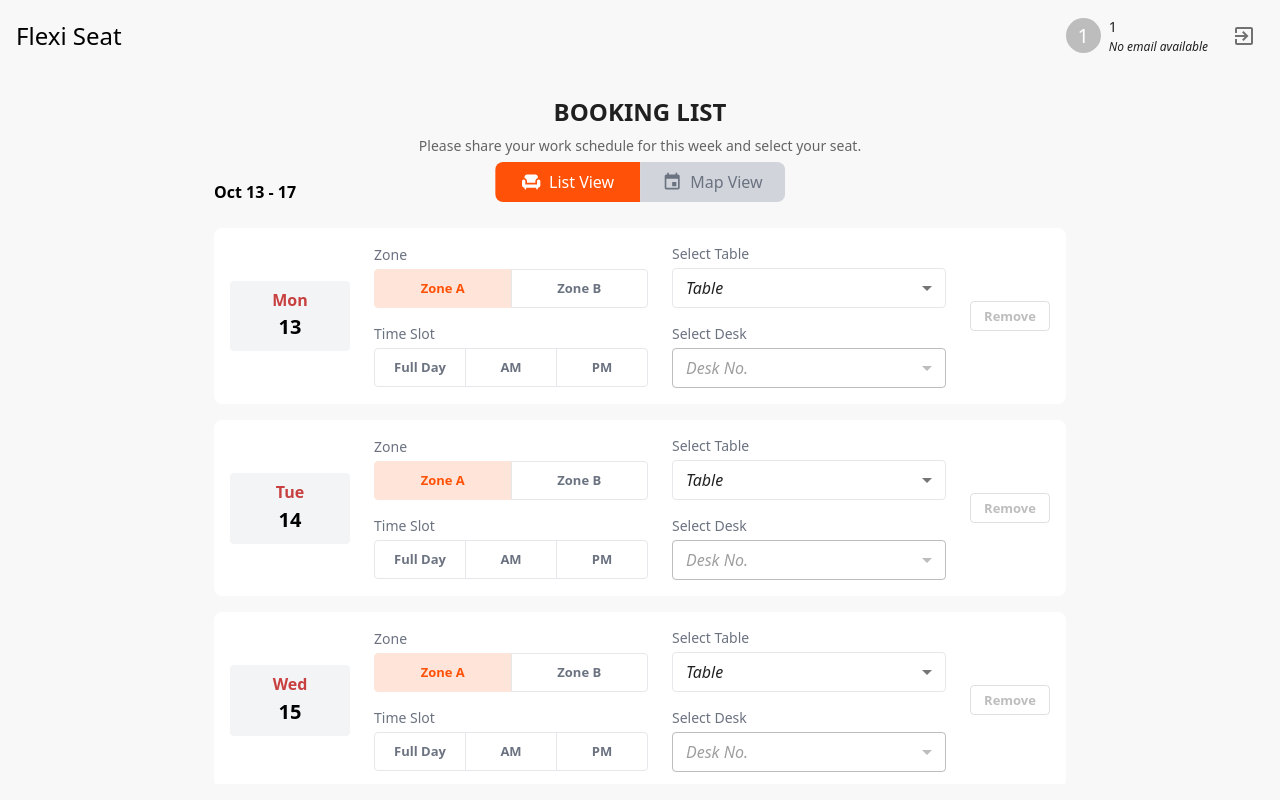
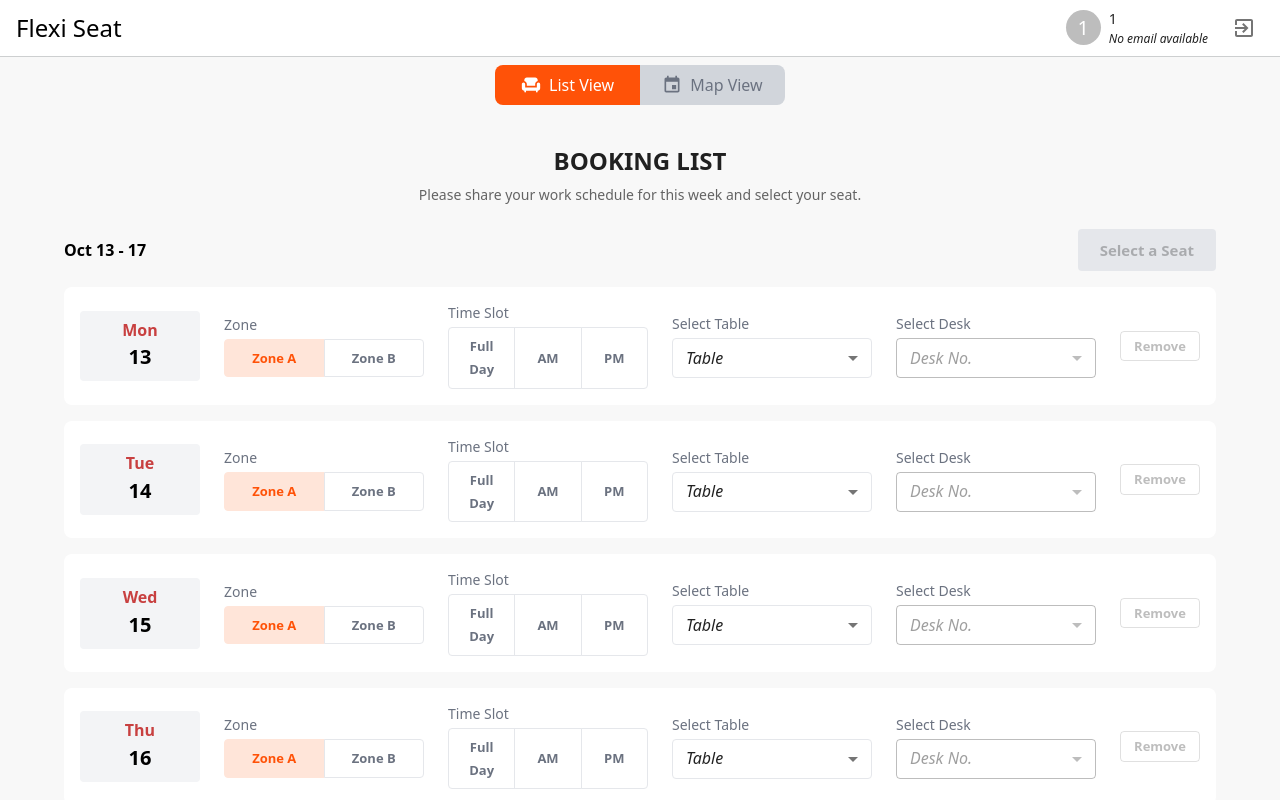
Before and after one commit to amelie-pierce/seat-book-deploy, a Next.js app: page / in a window 1280 px wide. Built offline with nearby package versions, Linux system fonts and the light colour scheme; sample sign-in values are in the browser's storage.

Commit message:
update styling

```diff
--- a/src/app/page.tsx
+++ b/src/app/page.tsx
@@ -646,7 +646,7 @@ export default function Home() {
     <Container
       maxWidth={false}
       disableGutters
-      sx={{ height: "100vh", py: 2, display: "flex", flexDirection: "column" }}
+      sx={{ height: "100vh", display: "flex", flexDirection: "column" }}
     >
       {/* User Session Header */}
       <Box
@@ -654,8 +654,11 @@ export default function Home() {
           display: "flex",
           justifyContent: "space-between",
           alignItems: "center",
-          mb: 2,
+          mb: 1,
           px: 2,
+          py: 1,
+          backgroundColor: "#fff",
+          borderBottom: "1px solid #CDCFD0",
         }}
       >
         <Box sx={{ display: "flex", alignItems: "center", gap: 2 }}>
@@ -691,15 +694,13 @@ export default function Home() {
           </IconButton>
         </Box>
       </Box>
-
-
-
       <Box
         sx={{
           display: "flex",
           flex: 1,
-          position: "relative",
           overflow: "hidden",
+          flexDirection: "column",
+          alignItems: "center",
         }}
       >
         <Tabs
@@ -707,15 +708,12 @@ export default function Home() {
           onChange={handleDesktopTabChange}
           aria-label="desktop navigation tabs"
           sx={{
-            position: "absolute",
-            top: 90,
-            left: '50%',
-            zIndex: 1000,
             width: { xs: '100%', md: 'auto' },
-            transform: 'translateX(-50%)',
             "& .MuiTabs-indicator": {
               display: "none",
             },
+            pb: 2,
+            px: 2,
           }}
           variant="fullWidth"
         >
@@ -779,6 +777,7 @@ export default function Home() {
             p: 3,
             display: desktopTabValue === 0 ? "flex" : "none",
             flexDirection: "column",
+            width: "100%",
           }}
         >
           {desktopTabValue === 0 && (
@@ -843,6 +842,7 @@ export default function Home() {
             backgroundColor: "#f8f9fa",
             overflow: "hidden",
             display: desktopTabValue === 1 ? "block" : "none",
+            width: "100%",
           }}
         >
           {desktopTabValue === 1 && (
@@ -858,7 +858,6 @@ export default function Home() {
               currentUser={currentUser || undefined}
               timeSlot={bookingsMap[selectedDate || ""]?.timeSlot}
               onToggleDrawer={() => { }}
-              showDrawerToggle={false}
             />
           )}
         </Box>
--- a/src/components/ReservationForm.tsx
+++ b/src/components/ReservationForm.tsx
@@ -766,7 +766,7 @@ export default function ReservationForm({
 
   return (
     <>
-      <Container maxWidth="md">
+      <Container maxWidth="lg">
         <Typography
           variant="h5"
           component="h2"
@@ -789,17 +789,41 @@ export default function ReservationForm({
         </Typography>
 
         {/* Date Range Display */}
+        <Box sx={{ display: "flex", justifyContent: 'space-between', alignItems: "center", mb: 2 }}>
           {availableDates.length > 0 && (
             <Typography
               variant="body1"
               component="p"
-            mb={3}
               fontWeight={600}
               color="#000"
             >
               {availableDates[0].toLocaleDateString('en-US', { month: 'short', day: 'numeric' })} - {availableDates[availableDates.length - 1].toLocaleDateString('en-US', { day: 'numeric' })}
             </Typography>
           )}
+          <Button
+            type="submit"
+            variant="contained"
+            size="large"
+            sx={{
+              backgroundColor: "#FF5208",
+              textTransform: "none",
+              fontWeight: 600,
+              "&:hover": {
+                backgroundColor: "#E64A07",
+              },
+              "&:disabled": {
+                backgroundColor: "#E5E7EB",
+              },
+            }}
+            disabled={!isFormValid}
+          >
+            {totalBookings === 0
+              ? "Select a Seat"
+              : totalBookings === 1
+                ? "Reserve Seat"
+                : `Reserve ${totalBookings} Seats`}
+          </Button>
+        </Box>
 
         {/* Date, Seat, and Delete Button Row */}
         <Box sx={{ display: "flex", flexDirection: "column", gap: 2, mb: 2 }}>
@@ -872,9 +896,8 @@ export default function ReservationForm({
                 </Box>
 
                 {/* Booking Details Column */}
-                <Box sx={{ flex: 1, display: "flex", flexDirection: "column", gap: 2 }}>
                 {/* Zone Selection */}
-                  <Box>
+                <Box sx={{ flex: 1 }}>
                   <Typography variant="body2" sx={{ mb: 0.5, fontWeight: 500, fontSize: "0.875rem", color: "#6B7280" }}>
                     Zone
                   </Typography>
@@ -944,7 +967,7 @@ export default function ReservationForm({
                 </Box>
 
                 {/* Time Slot Selection */}
-                  <Box>
+                <Box sx={{ flex: 1 }}>
                   <Typography variant="body2" sx={{ mb: 0.5, fontWeight: 500, fontSize: "0.875rem", color: "#6B7280" }}>
                     Time Slot
                   </Typography>
@@ -1042,11 +1065,9 @@ export default function ReservationForm({
                     </ToggleButton>
                   </ToggleButtonGroup>
                 </Box>
-                </Box>
                 {/* Table and Desk Selection Row */}
-                <Box sx={{ flex: 1, display: "flex", flexDirection: "column", gap: 2 }}>
                 {/* Table Selection */}
-                  <Box>
+                <Box sx={{ flex: 1 }}>
                   <Typography variant="body2" sx={{ mb: 0.5, fontWeight: 500, fontSize: "0.875rem", color: "#6B7280" }}>
                     Select Table
                   </Typography>
@@ -1093,7 +1114,7 @@ export default function ReservationForm({
                 </Box>
 
                 {/* Desk Selection */}
-                  <Box>
+                <Box sx={{ flex: 1 }}>
                   <Typography variant="body2" sx={{ mb: 0.5, fontWeight: 500, fontSize: "0.875rem", color: "#6B7280" }}>
                     Select Desk
                   </Typography>
@@ -1181,7 +1202,6 @@ export default function ReservationForm({
                     </Select>
                   </FormControl>
                 </Box>
-                </Box>
 
                 {/* Remove Button */}
                 <Box sx={{ display: "flex", alignItems: "center" }}>
@@ -1238,37 +1258,6 @@ export default function ReservationForm({
             );
           })}
         </Box>
-
-        <Box
-          component="form"
-          onSubmit={handleSubmit}
-          sx={{ display: "flex", flexDirection: "column", gap: 2 }}
-        >
-          <Button
-            type="submit"
-            variant="contained"
-            size="large"
-            sx={{
-              mt: 2,
-              backgroundColor: "#FF5208",
-              textTransform: "none",
-              fontWeight: 600,
-              "&:hover": {
-                backgroundColor: "#E64A07",
-              },
-              "&:disabled": {
-                backgroundColor: "#E5E7EB",
-              },
-            }}
-            disabled={!isFormValid}
-          >
-            {totalBookings === 0
-              ? "Select a Seat"
-              : totalBookings === 1
-                ? "Reserve Seat"
-                : `Reserve ${totalBookings} Seats`}
-          </Button>
-        </Box>
       </Container>
 
       <Snackbar
--- a/src/components/SeatingLayout.tsx
+++ b/src/components/SeatingLayout.tsx
@@ -24,7 +24,6 @@ interface SeatingLayoutProps {
   currentUser?: string;
   timeSlot?: "AM" | "PM" | "FULL_DAY";
   onToggleDrawer?: () => void;
-  showDrawerToggle?: boolean;
 }
 
 export default function SeatingLayout({
@@ -38,8 +37,6 @@ export default function SeatingLayout({
   bookedSeats = [],
   currentUser,
   timeSlot,
-  onToggleDrawer,
-  showDrawerToggle = false,
 }: SeatingLayoutProps) {
   // eslint-disable-next-line @typescript-eslint/no-explicit-any
   const transformRef = useRef<any>(null);
@@ -158,73 +155,6 @@ export default function SeatingLayout({
         width: "100%",
       }}
     >
-      {/* Date header chips - full width and sticky at top */}
-      <Box
-        sx={{
-          width: "100%",
-          display: "flex",
-          alignItems: "center",
-          justifyContent: "space-between",
-          p: 2,
-          background: "#efefef",
-          position: "sticky",
-          top: 0,
-          zIndex: 100,
-          overflowX: "auto",
-          gap: 2,
-        }}
-      >
-        <Box sx={{ display: "flex", gap: 1, flex: 1, alignItems: "flex-start" }}>
-          {dateChips.dates.map((date) => {
-            const dateStr = formatLocalDate(date);
-            const isCurrentDate = dateStr === selectedDate;
-            // console.log('date', date, 'datestring', dateStr);
-
-            // Check if date is in the past (same logic as ReservationForm)
-            const isPastDate =
-              !dateChips.isAfterFridayDeadline && date < dateChips.today;
-
-            return (
-              <Chip
-                icon={<EventNoteIcon fontSize="small" color="inherit" />}
-                clickable={!isPastDate}
-                key={dateStr}
-                label={date.toLocaleDateString()}
-                sx={{
-                  cursor: isPastDate ? "not-allowed" : "pointer",
-                  opacity: isPastDate ? 0.5 : 1,
-                  fontSize: "0.875rem",
-                  borderRadius: 1,
-                  color: isCurrentDate ? "#fff" : "#1C262C",
-                  backgroundColor: isCurrentDate ? "primary.main" : "#fff",
-                  fontWeight: 600,
-                }}
-                onClick={
-                  onDateClick && !isPastDate
-                    ? () => onDateClick(dateStr)
-                    : undefined
-                }
-              />
-            );
-          })}
-        </Box>
-
-        {/* Drawer Toggle Button - Only show on desktop when enabled */}
-        {showDrawerToggle && onToggleDrawer && (
-          <IconButton
-            onClick={onToggleDrawer}
-            sx={{
-              color: "#000000",
-              borderRadius: 1,
-              "&:hover": {
-                backgroundColor: "rgba(0, 0, 0, 0.04)",
-              },
-            }}
-          >
-            <MenuIcon />
-          </IconButton>
-        )}
-      </Box>
       {/* Zoomable tables section */}
       <Box
         sx={{
@@ -233,6 +163,9 @@ export default function SeatingLayout({
           overflow: "hidden",
           position: "relative",
           minHeight: 400,
+          display: "flex",
+          flexDirection: "column",
+          alignItems: "center",
         }}
       >
         <TransformWrapper
@@ -257,18 +190,76 @@ export default function SeatingLayout({
         >
           {({ zoomIn, zoomOut, zoomToElement }) => (
             <>
+              {/* Date header chips - full width and sticky at top */}
+              <Box
+                sx={{
+                  display: "inline-flex",
+                  alignItems: { xs: "flex-start", sm: "center" },
+                  justifyContent: "space-between",
+                  px: 2,
+                  py: 1,
+                  background: "#F2F2F2",
+                  overflow: "hidden",
+                  gap: { xs: 2, sm: 4 },
+                  borderRadius: 2,
+                  overflowY: "hidden",
+                  flexDirection: { xs: "column", sm: "row" },
+                  width: { xs: '100%', sm: 'auto' }
+                }}
+              >
+                <Box sx={{
+                  display: "flex",
+                  gap: 1, flex: 1,
+                  alignItems: "center",
+                  overflowX: "auto",
+                  width: { xs: '100%', sm: 'auto' },
+                  py: 1, overflowY: 'hidden'
+                }}>
+                  <Typography fontWeight={600}>Date: </Typography>
+                  {dateChips.dates.map((date) => {
+                    const dateStr = formatLocalDate(date);
+                    const isCurrentDate = dateStr === selectedDate;
+                    // console.log('date', date, 'datestring', dateStr);
+
+                    // Check if date is in the past (same logic as ReservationForm)
+                    const isPastDate =
+                      !dateChips.isAfterFridayDeadline && date < dateChips.today;
+
+                    return (
+                      <Chip
+                        icon={<EventNoteIcon fontSize="small" color="inherit" />}
+                        clickable={!isPastDate}
+                        key={dateStr}
+                        label={date.toLocaleDateString()}
+                        sx={{
+                          cursor: isPastDate ? "not-allowed" : "pointer",
+                          opacity: isPastDate ? 0.5 : 1,
+                          fontSize: "0.875rem",
+                          borderRadius: 1,
+                          color: isCurrentDate ? "#fff" : "#1C262C",
+                          backgroundColor: isCurrentDate ? "primary.main" : "#fff",
+                          fontWeight: 600,
+                          display: 'inline-flex',
+                        }}
+                        onClick={
+                          onDateClick && !isPastDate
+                            ? () => onDateClick(dateStr)
+                            : undefined
+                        }
+                      />
+                    );
+                  })}
+                </Box>
                 {/* Zone Focus Controls */}
                 <Box
                   sx={{
-                  position: "absolute",
-                  top: 20,
-                  right: 10,
-                  zIndex: 1000,
                     display: "flex",
-                  gap: 2,
+                    gap: 1,
                     padding: 1,
+                    alignItems: "center",
                   }}
                 >
+                  <Typography fontWeight={600}>Location: </Typography>
                   <ZoneButton
                     label="Zone A"
                     onClick={() => handleZoneFocus("zone1", zoomToElement)}
@@ -281,6 +272,7 @@ export default function SeatingLayout({
                     label="Full Map"
                     onClick={() => handleZoneFocus("meeting", zoomToElement)}
                   />
+                </Box>
               </Box>
               {/* Zoom Control Buttons */}
               <Box
--- a/src/components/ZoneButton.tsx
+++ b/src/components/ZoneButton.tsx
@@ -19,8 +19,8 @@ export default function ZoneButton({ label, onClick }: ZoneButtonProps) {
         fontSize: "1rem",
         textTransform: "none",
         borderRadius: 1,
-        px: 2,
-        py: 1,
+        px: 1,
+        py: 0.5,
         boxShadow: 'none',
         "&:hover": {
           backgroundColor: "rgba(255, 82, 8, 0.08)",
```
Lines whose indentation alone changed are shown as unchanged.
